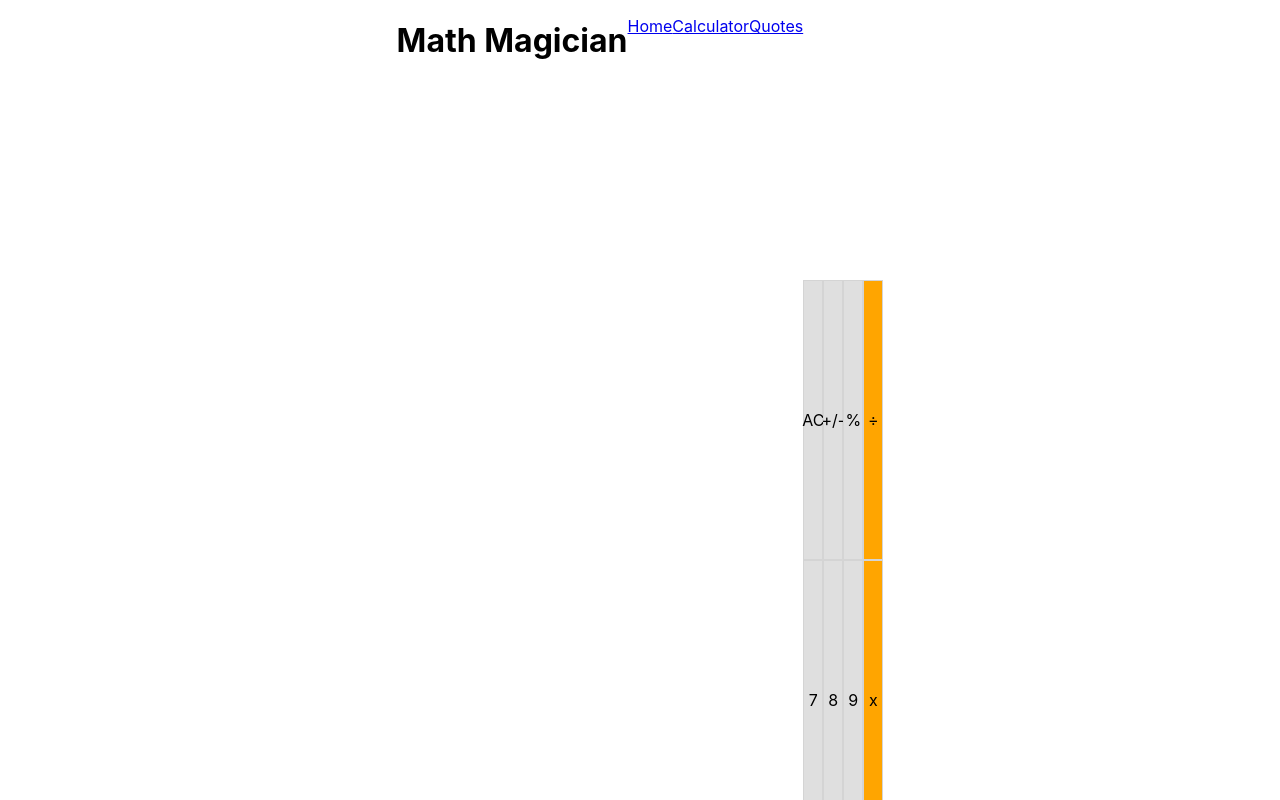
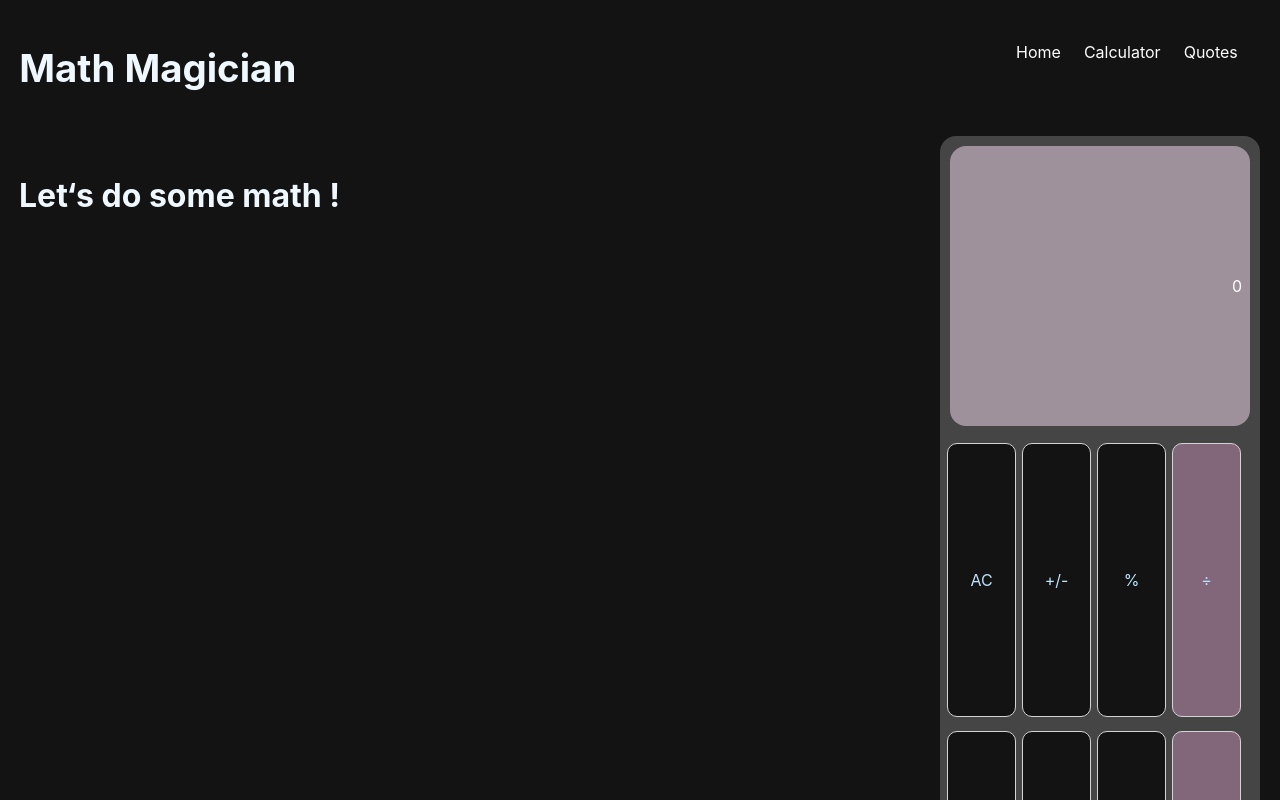
Before and after one commit to kosher9/math_magician, a React (Create React App) app: page /calculator in a window 1280 px wide. Shown: the top 800 px of the page. Built offline with nearby package versions, Linux system fonts and the light colour scheme.

Commit message:
Give some styling

```diff
--- a/src/App.css
+++ b/src/App.css
@@ -1,10 +1,31 @@
 .App {
-  display: flex;
-  justify-content: center;
-  text-align: center;
+  color: aliceblue;
 }
 
 .App-Ctn {
   width: 40%;
   background-color: #9b9b9b;
 }
+
+header {
+  display: flex;
+  justify-content: space-between;
+  padding: 1em;
+  color: aliceblue;
+  font-size: 1.2em;
+}
+
+nav {
+  display: flex;
+  justify-content: space-between;
+  gap: 1em;
+  padding: 1em;
+  color: aliceblue;
+  font-size: 1.2em;
+}
+
+nav > a{
+  font-size: 1rem;
+  color: white;
+  text-decoration: none;
+}
--- a/src/App.js
+++ b/src/App.js
@@ -5,12 +5,14 @@ import './App.css';
 function App() {
   return (
     <div className="App">
-      <h1>Math Magician</h1>
-      <nav style={{ padding: '1rem 0' }}>
-        <Link to="/home">Home</Link>
-        <Link to="/calculator">Calculator</Link>
-        <Link to="/quotes">Quotes</Link>
-      </nav>
+      <header>
+        <h1>Math Magician</h1>
+        <nav>
+          <Link to="/home">Home</Link>
+          <Link to="/calculator">Calculator</Link>
+          <Link to="/quotes">Quotes</Link>
+        </nav>
+      </header>
       <Outlet />
     </div>
   );
--- a/src/components/Calculator.css
+++ b/src/components/Calculator.css
@@ -1,12 +1,26 @@
+.Calculator{
+  display: flex;
+  justify-content: space-between;
+}
+
+.Calculator-Ctn{
+  justify-content: space-between;
+  margin-right: 20px;
+  color: rgb(190, 227, 252);
+  background-color: #454545;
+  border-radius: 1rem;
+}
+
+
 .Calculator-Row {
-  width: 100%;
+  width: 300px;
   height: calc(100vh - 520px);
   display: grid;
   grid-template-columns: 25% 25% 25% 25%;
 }
 
 .num-op {
-  background-color: rgb(223, 223, 223);
+  padding: 0.25rem;
 }
 
 .Calculator-Row:nth-child(1) {
@@ -19,6 +33,19 @@
   grid-template-columns: 50% 25% 25%;
 }
 
+.num-op > div .btn {
+  background-color: orange;
+}
+
+.num-op > div{
+  margin: 0.2rem;
+  background-color: #131313;
+}
+
+.num-op .orange {
+  background-color: rgb(130, 102, 121);
+}
+
 .output {
   color: white;
   width: fit-content;
@@ -26,7 +53,15 @@
   align-self: center;
 }
 
+.row-output{
+  background-color: #9e919b;
+  margin: 10px;
+  border-radius: 1rem;
+}
+
 .btn {
+  padding: 1rem;
+  border-radius: 10px;
   display: flex;
   justify-content: center;
   border: 0.05rem solid rgb(212, 212, 212);
@@ -39,7 +74,3 @@
 .btn > span {
   align-self: center;
 }
-
-.orange {
-  background-color: orange;
-}
--- a/src/components/Calculator.js
+++ b/src/components/Calculator.js
@@ -31,8 +31,11 @@ export default function Calculator() {
 
   return (
     <div className="Calculator">
+      <div className="container-home">
+        <h1>Let&lsquo;s do some math !</h1>
+      </div>
       <div className="Calculator-Ctn">
-        <div className="Calculator-Row">
+        <div className="Calculator-Row row-output">
           <span className="output">{output}</span>
         </div>
         <div className="Calculator-Row num-op">
--- a/src/components/Home.css
+++ b/src/components/Home.css
@@ -0,0 +1,4 @@
+.container-home{
+    width: 50%;
+    padding: 19px;
+}
--- a/src/components/Home.js
+++ b/src/components/Home.js
@@ -1,11 +1,22 @@
 import React from 'react';
+import './Home.css';
 
 export default function Home() {
   return (
-    <div>
-      <h1>Welcome to our page</h1>
+    <div className="container-home">
+      <h1>Welcome to our page !</h1>
       <p>
-        Lorem ipsum dolor sit amet consectetur adipisicing elit, sed do eiusmod
+        Mathematical literacy includes learning to read and write different
+        types of mathematical texts as part of purposeful mathematical meaning
+        making. Thus in this article, we describe how learning to read and write
+        mathematical texts (proof text, algorithmic text, algebraic/symbolic
+        text, and visual text) supports the development of students&lsquo;
+        mathematical literacy. Explicit instruction about how to engage with
+        each text type helps to build students&lsquo; awareness of the function of
+        mathematical texts and of how to leverage them to support the doing of
+        mathematics. Teachers and leaders can use this discussion of
+        mathematical text types to organize and conceptualize instruction within
+        a disciplinary literacy orientation.
       </p>
     </div>
   );
--- a/src/components/Quotes.css
+++ b/src/components/Quotes.css
@@ -0,0 +1,5 @@
+.container-quotes{
+    width: 50%;
+    padding: 19px;
+    padding-right: 60px;
+}
--- a/src/components/Quotes.js
+++ b/src/components/Quotes.js
@@ -1,10 +1,13 @@
 import React from 'react';
+import './Quotes.css';
 
 export default function Quotes() {
   return (
-    <p>
-      Mathematic is not about numbers, equations, or algorithms. It is about
-      understanding. -William Paul Thustom.
-    </p>
+    <div className="container-quotes">
+      <p>
+        Mathematic is not about numbers, equations, or algorithms. It is about
+        understanding. -William Paul Thustom.
+      </p>
+    </div>
   );
 }
--- a/src/index.js
+++ b/src/index.js
@@ -8,6 +8,7 @@ import Calculator from './components/Calculator';
 import Quotes from './components/Quotes';
 import reportWebVitals from './reportWebVitals';
 
+document.body.style = 'background-color: #131313;';
 const root = ReactDOM.createRoot(document.getElementById('root'));
 root.render(
   <BrowserRouter>
```
